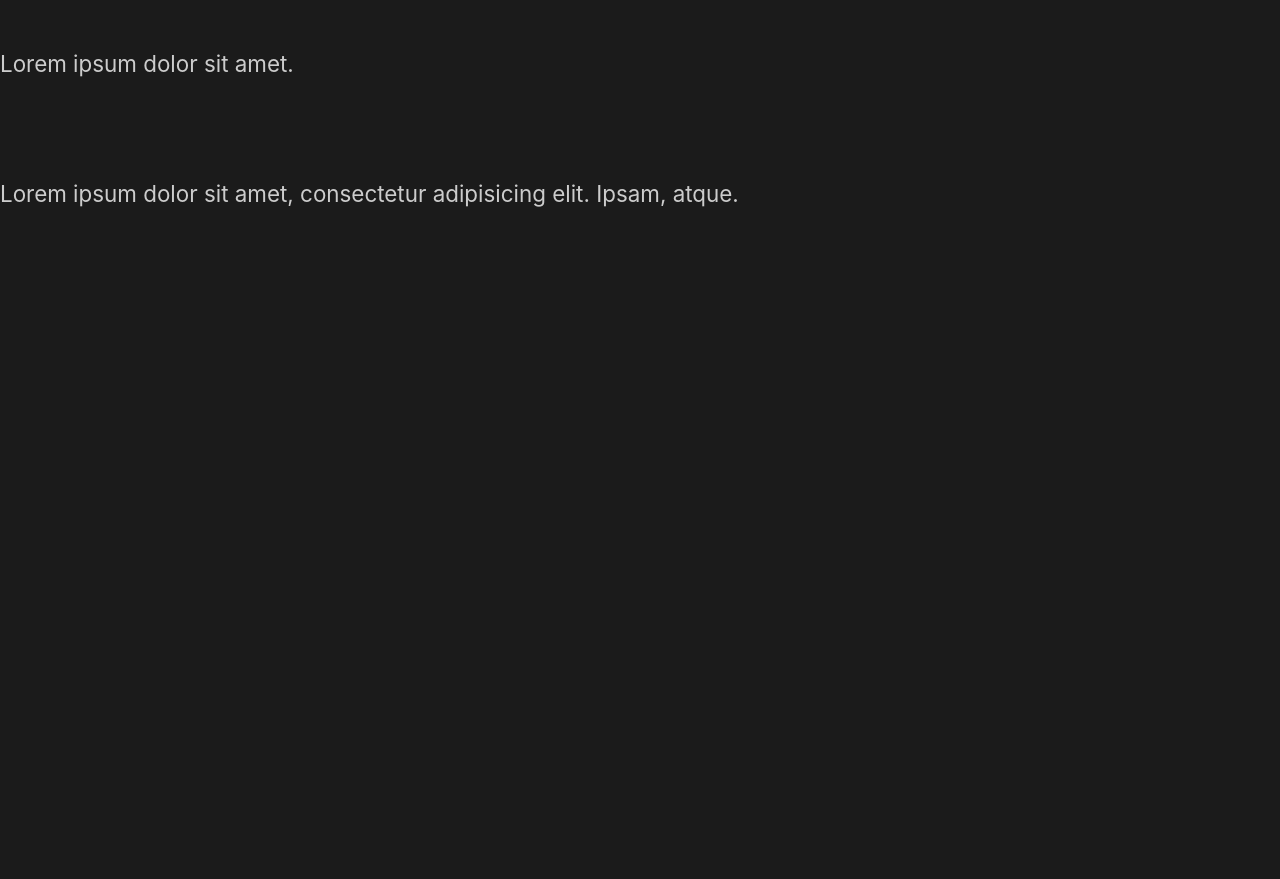
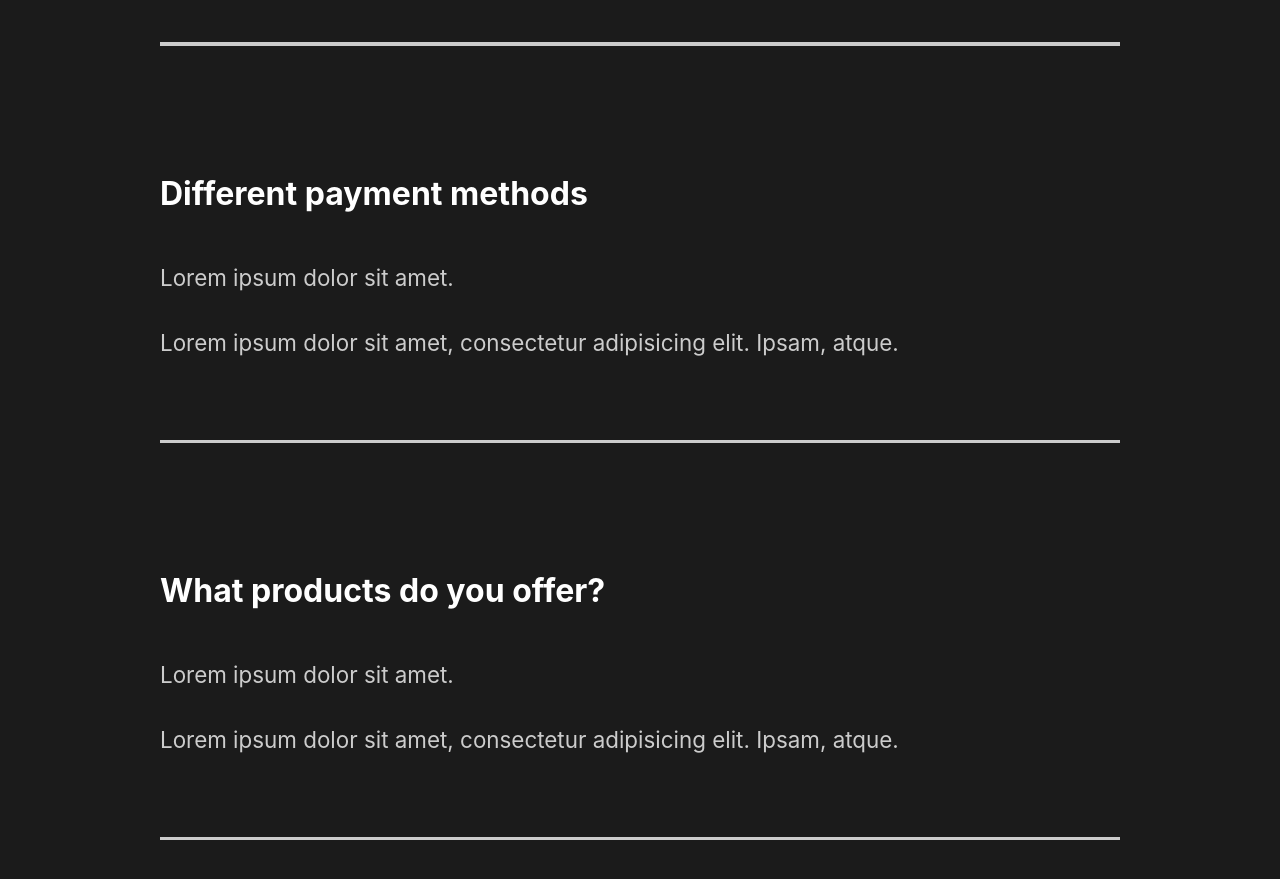
Before and after one commit to MatinSa7/CaptureSite, a React (Create React App) app: page / in a window 1280 px wide. Shown: the part 3006-3885 px from the top of the page. Before the commit the page ends 3265 px from the top, so only its background shows below. Built offline with nearby package versions, Linux system fonts and the light colour scheme; the HTML template or start-up script is replaced by a standard one.

Commit message:
Styling Faq

```diff
--- a/src/components/FaqSection.js
+++ b/src/components/FaqSection.js
@@ -1,13 +1,42 @@
 import React from "react";
+import styled from "styled-components";
+import {StyledAbout} from "../Styles";
+
+const Faq = styled(StyledAbout)`
+  display: block;
+  span {
+    display: block;
+  }
+  h2 {
+    padding-bottom: 2rem;
+    font-weight: lighter;
+  }
+  .faq-line {
+    background: #cccccc;
+      height: 0.2rem;
+      margin: 2rem 0rem;
+      width: 100%;
+  }
+
+  .question {
+    padding: 3rem 0rem;
+    cursor: pointer;
+  }
+  .answer {
+    padding: 2rem 0rem;
+    p {
+      padding: 1rem 0rem;
+    }
+  }
+`;
 
 const FaqSection = () => {
   return (
     <>
-      <div className="faq">
+      <Faq>
         <h2>
           Any Questions? <span>FAQ</span>
         </h2>
-      </div>
       <div className="question">
         <h4>How do I start?</h4>
         <div className="answer">
@@ -17,6 +46,7 @@
             atque.
           </p>
         </div>
+        <div className="faq-line"></div>
       </div>
       <div className="question">
         <h4>Daily schedule</h4>
@@ -27,6 +57,7 @@
             atque.
           </p>
         </div>
+        <div className="faq-line"></div>
       </div>
       <div className="question">
         <h4>Different payment methods</h4>
@@ -37,6 +68,7 @@
             atque.
           </p>
         </div>
+        <div className="faq-line"></div>
       </div>
       <div className="question">
         <h4>What products do you offer?</h4>
@@ -47,9 +79,14 @@
             atque.
           </p>
         </div>
+        <div className="faq-line"></div>
       </div>
+      </Faq>
     </>
   );
 };
 
+
+
+
 export default FaqSection;
--- a/src/components/GlobalStyle.js
+++ b/src/components/GlobalStyle.js
@@ -38,6 +38,7 @@
 
 h4 {
     font-weight: bold;
+    font-size: 2rem;
 }
 span {
     font-weight: bold;
```
